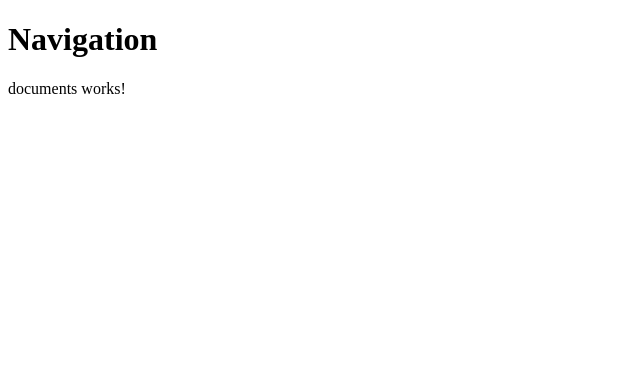
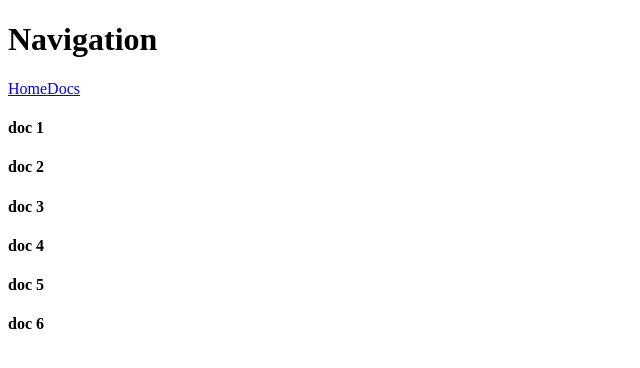
Before and after one commit to jennymarie1027/DocumentsFrontEnd, an Angular app: page /documents in a window 1280 px wide. Shown: the top 368 px of the page, without its empty margins (0-640 px from the left). Built offline with nearby package versions, Linux system fonts and the light colour scheme.

Commit message:
document component

```diff
--- a/src/app/app.component.html
+++ b/src/app/app.component.html
@@ -1,2 +1,7 @@
 <h1>Navigation</h1>
+
+<a routerLink="/home">Home</a>
+<a routerLink="/documents">Docs</a>
+
+
 <router-outlet></router-outlet>
--- /dev/null
+++ b/src/app/documents/document.ts
@@ -0,0 +1,7 @@
+export interface Document {
+    title: string;
+    description: string;
+    file_url: string;
+    updated_at: number;
+    image_url: string;
+}
--- a/src/app/documents/documents.component.html
+++ b/src/app/documents/documents.component.html
@@ -1 +1,6 @@
-<p>documents works!</p>
+<div *ngFor="let doc of documents">
+    <h4>{{doc.title}}</h4>
+    <p>{{doc.content}}</p>
+    <!-- <button (click)="deleteDocument(doc.id)">Delete</button>
+    <button (click)="editDocument(doc.id)">Edit</button> -->
+</div>
--- a/src/app/documents/documents.component.ts
+++ b/src/app/documents/documents.component.ts
@@ -1,15 +1,21 @@
 import { Component, OnInit } from '@angular/core';
+import { Document } from './document';
 
 @Component({
   selector: 'app-documents',
   templateUrl: './documents.component.html',
   styleUrls: ['./documents.component.css']
 })
-export class DocumentsComponent implements OnInit {
+export class DocumentsComponent {
+  documents: Document[] = [
+    {title: 'doc 1', description: 'desc 1', file_url: 'http://google.com', updated_at: 123456, image_url: 'http://google.com'},
+    {title: 'doc 2', description: 'desc 2', file_url: 'http://google.com', updated_at: 7890, image_url: 'http://yahoo.com'},
+    {title: 'doc 3', description: 'desc 3', file_url: 'http://google.com', updated_at: 123456, image_url: 'http://google.com'},
+    {title: 'doc 4', description: 'desc 4', file_url: 'http://google.com', updated_at: 7890, image_url: 'http://yahoo.com'},
+    {title: 'doc 5', description: 'desc 5', file_url: 'http://google.com', updated_at: 123456, image_url: 'http://google.com'},
+    {title: 'doc 6', description: 'desc 6', file_url: 'http://google.com', updated_at: 7890, image_url: 'http://yahoo.com'},
+  ]
 
-  constructor() { }
 
-  ngOnInit(): void {
-  }
 
 }
```
